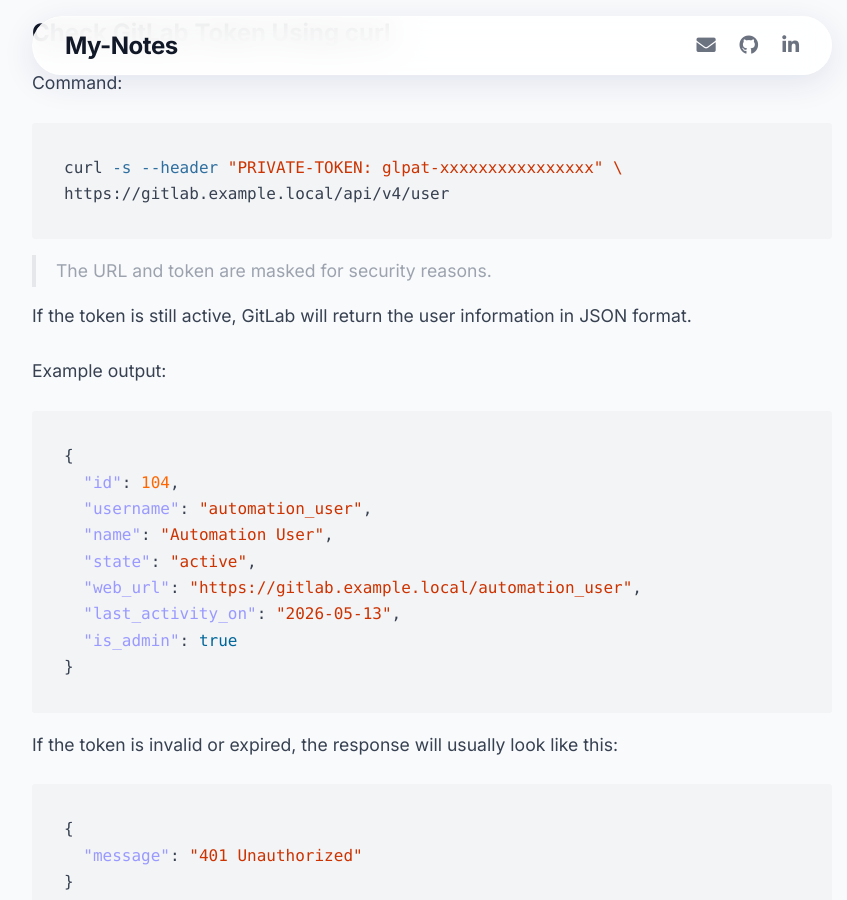
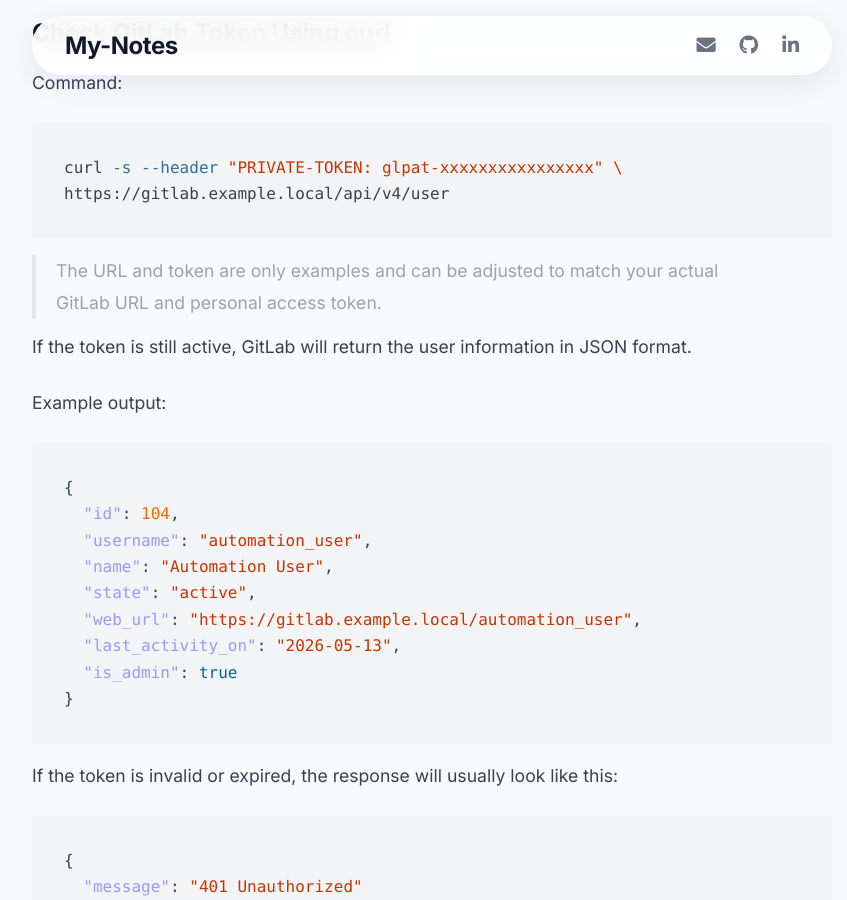
Before and after one commit to sidarmawan/sidarmawan.github.io, a Jekyll site: the page built from _posts/2026-05-13-checking-which-gitLab-token-is-still-active.md, in a window 1280 px wide and 900 px high, scrolled down 721 px. Shown: the whole window, without its empty margins (208-1055 px from the left). Built offline with Jekyll 4.4.1, drawn with Linux system fonts in a browser that asks for light colours; nearby versions of some CDN libraries.

Commit message:
Update 2026-05-13-checking-which-gitLab-token-is-still-active.md

````diff
--- a/_posts/2026-05-13-checking-which-gitLab-token-is-still-active.md
+++ b/_posts/2026-05-13-checking-which-gitLab-token-is-still-active.md
@@ -25,7 +25,7 @@ curl -s --header "PRIVATE-TOKEN: glpat-xxxxxxxxxxxxxxxx" \
 https://gitlab.example.local/api/v4/user
 ```
 
-> The URL and token are masked for security reasons.
+> The URL and token are only examples and can be adjusted to match your actual GitLab URL and personal access token.
 
 If the token is still active, GitLab will return the user information in JSON format.
 
````
